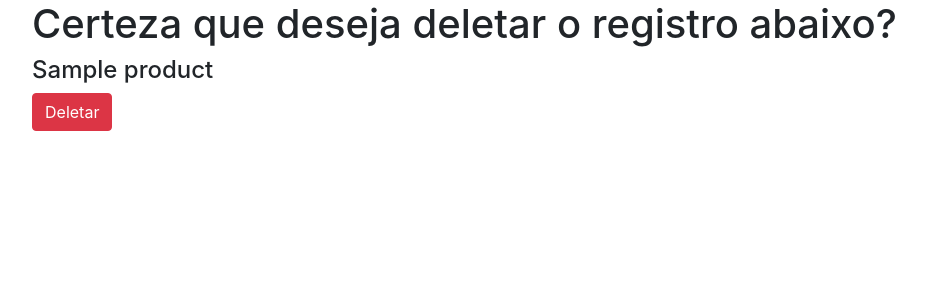
After one commit to leohck/Product-Manager, a Django app: page /delete/1/ in a window 1280 px wide. The commit adds this page. Shown: the top 300 px of the page, without its empty margins (53-979 px from the left). Run offline with Django 3.2, Linux system fonts and the light colour scheme; a user stored in the database is signed in; tables that the repository leaves empty hold one stand-in row (values such as "Sample post"); some libraries are stand-ins or nearby versions.

Commit message:
Atualizando

```diff
--- /dev/null
+++ b/products/templates/product_delete_confirm.html
@@ -0,0 +1,10 @@
+{% extends 'base.html' %}
+{% block title %} Deletar Pessoa {% endblock %}
+{% block main %}
+    <h1>Certeza que deseja deletar o registro abaixo?</h1>
+    <h4>{{ product.pd_name }}</h4>
+    <form method="POST" enctype="multipart/form-data">
+        {% csrf_token %}
+        <button type="submit" class="btn btn-danger">Deletar</button>
+    </form>
+{% endblock %}
--- a/products/urls.py
+++ b/products/urls.py
@@ -1,8 +1,11 @@
 from django.urls import path
-from .views import home, products
+from .views import home, products, product_delete, product_new, product_update
 
 
 urlpatterns = [
     path('', home, name='home'),
     path('products/', products, name='products'),
+    path('new/', product_new, name='product_new'),
+    path('update/<int:id_product>/', product_update, name='product_update'),
+    path('delete/<int:id_product>/', product_delete, name='product_delete'),
 ]
--- a/products/views.py
+++ b/products/views.py
@@ -1,5 +1,9 @@
-from django.shortcuts import render
+from django.shortcuts import render, get_object_or_404, redirect
+from django.contrib.auth.decorators import login_required
+
+from products.forms import ProductForm
 from .models import Products
+
 
 # Create your views here.
 def home(request):
@@ -12,5 +16,36 @@ def user(request):
 
 def products(request):
     produtos = Products.objects.all()
-    context = {'produtos': produtos}
+    context = {'products': produtos}
     return render(request, 'products.html', context=context)
+
+
+@login_required
+def product_new(request):
+    form = ProductForm(request.POST or None, request.FILES or None)
+    if form.is_valid():
+        form.save()
+        return redirect('products')
+    context = {'ProductForm': form}
+    return render(request, 'product_new.html', context=context)
+
+
+@login_required
+def product_update(request, id_product):
+    product = get_object_or_404(Products, pk=id_product)
+    form = ProductForm(request.POST or None, request.FILES or None, instance=product)
+    if form.is_valid():
+        form.save()
+        return redirect('products')
+    context = {'ProductForm': form}
+    return render(request, 'product_new.html', context=context)
+
+
+@login_required
+def product_delete(request, id_product):
+    product = get_object_or_404(Products, pk=id_product)
+    if request.method == 'POST':
+        product.delete()
+        return redirect('products')
+    context = {'product': product}
+    return render(request, 'product_delete_confirm.html', context=context)
--- a/templates/base.html
+++ b/templates/base.html
@@ -7,6 +7,7 @@
     <title>{% block title %}base{% endblock %}</title>
 
     <link rel="stylesheet" href="https://stackpath.bootstrapcdn.com/bootstrap/4.3.1/css/bootstrap.min.css">
+    <script src="https://kit.fontawesome.com/866e44c592.js"></script>
     <link rel="stylesheet" href="{% static 'css/topmenu.css' %}">
 </head>
 <body>
```
Also changed, not shown: products/forms.py (added, +9 -0 lines), products/templates/product_new.html (added, +13 -0 lines), products/templates/products.html (+9 -2 lines).
